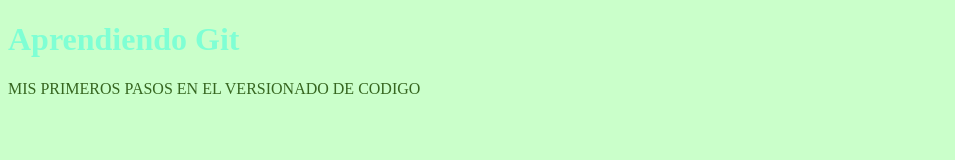
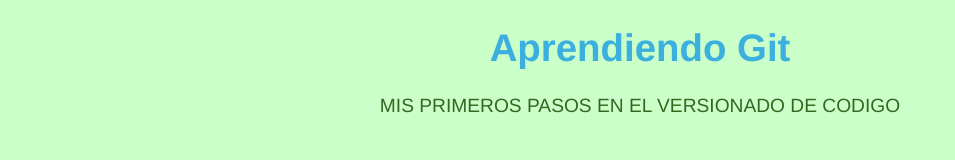
Before and after one commit to fabiancamposo91-lab/Ejercicio-1, a plain HTML site: page index.html in a window 1280 px wide. Shown: the whole page, without its empty margins (0-955 px from the left). Drawn offline with Linux system fonts and the light colour scheme.

Commit message:
modificando  estilos en CSS

```diff
--- a/style.css
+++ b/style.css
@@ -1,9 +1,12 @@
 html {
   background-color: rgb(202, 255, 202);
+  font-family: "Franklin Gothic Medium", "Arial Narrow", Arial, sans-serif;
+  font-size: larger;
+  text-align: center;
 }
 h1 {
   text-decoration: wavy;
-  color: aquamarine;
+  color: rgb(59, 175, 221);
 }
 p {
   text-transform: uppercase;
```
